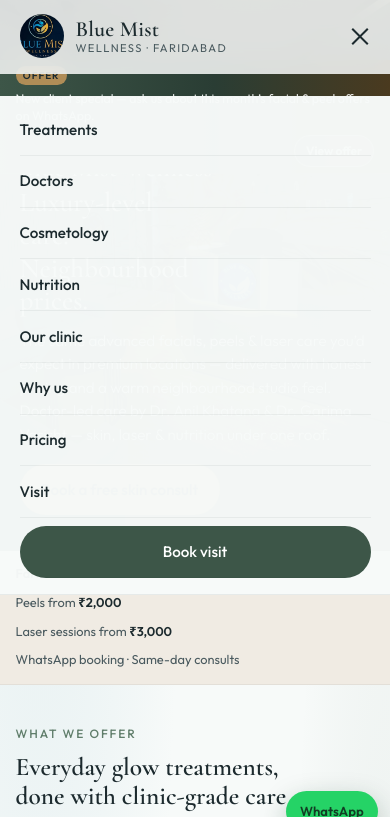
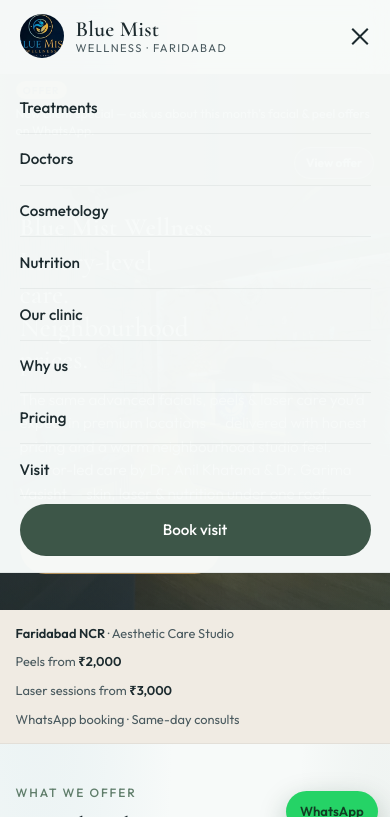
Before and after one commit to vlovewebsolutions/blue-mist-website, a plain HTML site: page index.html in a window 390 px wide. Both pictures are taken after a click on the button "Open menu". Shown: the top 817 px of the page. Drawn offline with nearby package versions, Linux system fonts and the light colour scheme.

Commit message:
Updated the bluemist welness website code

```diff
--- a/index.html
+++ b/index.html
@@ -34,7 +34,9 @@
       <span></span><span></span>
     </button>
   </header>
+  <div class="header-spacer" id="headerSpacer" aria-hidden="true"></div>
 
+  <main>
     <!-- Offer text is driven by offers.json — edit that file for campaigns. -->
     <aside class="promo-bar" id="promo" aria-label="Current offer" hidden>
       <div class="promo-bar-inner">
@@ -42,11 +44,10 @@
           <span class="promo-label">Offer</span>
           <span class="promo-message">New client special — ask us about this month’s facial &amp; peel offers on WhatsApp.</span>
         </p>
-      <a class="promo-cta" href="https://wa.me/919821289111?text=Hi%20Blue%20Mist%2C%20I%20want%20to%20know%20about%20current%20offers" target="_blank" rel="noopener">View offer</a>
+        <a class="promo-cta" href="https://wa.me/917827455800?text=Hi%20Blue%20Mist%2C%20I%20want%20to%20know%20about%20current%20offers" target="_blank" rel="noopener">View offer</a>
       </div>
     </aside>
 
-  <main>
     <section class="hero">
       <div class="hero-media" aria-hidden="true">
         <img
@@ -194,7 +195,7 @@
           </div>
           <p class="nutrition-cta-line">Ready for healthier, clearer skin — without the premium-location intimidation?</p>
           <div class="hero-actions nutrition-actions">
-            <a class="btn btn-primary" href="https://wa.me/919821289111?text=Hi%20Blue%20Mist%2C%20I%20want%20a%20skin%20consultation%20with%20Dr.%20Anil" target="_blank" rel="noopener">Book with Dr. Anil</a>
+            <a class="btn btn-primary" href="https://wa.me/917827455800?text=Hi%20Blue%20Mist%2C%20I%20want%20a%20skin%20consultation%20with%20Dr.%20Anil" target="_blank" rel="noopener">Book with Dr. Anil</a>
             <a class="btn btn-outline-dark" href="#book">Ask on WhatsApp</a>
           </div>
         </div>
@@ -240,7 +241,7 @@
           <p class="nutrition-skin"><strong>When nutrition meets skincare:</strong> skin is influenced by genetics, hormones, environment, skincare, nutrition and sleep. At Blue Mist, Dr.&nbsp;Anil’s aesthetic treatments target specific concerns while Dr.&nbsp;Garima&#8217;s nutrition &amp; lifestyle guidance supports the foundations - dietary adequacy, hydration, sleep and aftercare - for a more considered, personalised approach to skin health.</p>
           <p class="nutrition-cta-line">If you&#8217;re done obsessing over weight &amp; ready to feel good in your body again - you&#8217;re exactly where you need to be.</p>
           <div class="hero-actions nutrition-actions">
-            <a class="btn btn-primary" href="https://wa.me/919821289111?text=Hi%20Blue%20Mist%2C%20I%20want%20a%20nutrition%20consultation%20with%20Dr.%20Garima" target="_blank" rel="noopener">Book nutrition consult</a>
+            <a class="btn btn-primary" href="https://wa.me/917827455800?text=Hi%20Blue%20Mist%2C%20I%20want%20a%20nutrition%20consultation%20with%20Dr.%20Garima" target="_blank" rel="noopener">Book nutrition consult</a>
             <a class="btn btn-outline-dark" href="#book">Ask on WhatsApp</a>
           </div>
         </div>
@@ -364,8 +365,8 @@
           lifestyle goals — and we’ll suggest a practical plan that fits your budget.
         </p>
         <div class="book-actions">
-          <a class="btn btn-primary" href="https://wa.me/919821289111" target="_blank" rel="noopener">WhatsApp us</a>
-          <a class="btn btn-light" href="tel:+919821289111">Call studio</a>
+          <a class="btn btn-primary" href="https://wa.me/917827455800" target="_blank" rel="noopener">WhatsApp us</a>
+          <a class="btn btn-light" href="tel:+917827455800">Call studio</a>
           <a class="btn btn-light" href="https://www.instagram.com/cosmeticdorm/" target="_blank" rel="noopener">Instagram</a>
         </div>
       </div>
@@ -388,7 +389,7 @@
     </div>
   </footer>
 
-  <a class="whatsapp-float" href="https://wa.me/919821289111" target="_blank" rel="noopener" aria-label="Chat on WhatsApp">WhatsApp</a>
+  <a class="whatsapp-float" href="https://wa.me/917827455800" target="_blank" rel="noopener" aria-label="Chat on WhatsApp">WhatsApp</a>
 
   <script src="script.js"></script>
 </body>
--- a/offers.json
+++ b/offers.json
@@ -3,7 +3,7 @@
   "label": "Offer",
   "message": "New client special — ask us about this month’s facial & peel offers on WhatsApp.",
   "ctaText": "View offer",
-  "ctaUrl": "https://wa.me/919821289111?text=Hi%20Blue%20Mist%2C%20I%20want%20to%20know%20about%20current%20offers",
+  "ctaUrl": "https://wa.me/917827455800?text=Hi%20Blue%20Mist%2C%20I%20want%20to%20know%20about%20current%20offers",
   "startDate": "",
   "endDate": ""
 }
--- a/script.js
+++ b/script.js
@@ -2,6 +2,18 @@ const header = document.querySelector(".site-header");
 const toggle = document.getElementById("menuToggle");
 const nav = document.getElementById("nav");
 const promo = document.getElementById("promo");
+
+const headerSpacer = document.getElementById("headerSpacer");
+
+function syncHeaderOffset() {
+  if (!header) return;
+  const h = Math.ceil(header.getBoundingClientRect().height);
+  document.documentElement.style.setProperty("--header-offset", `${h}px`);
+  if (headerSpacer) headerSpacer.style.height = `${h}px`;
+}
+
+syncHeaderOffset();
+window.addEventListener("resize", syncHeaderOffset);
 
 window.addEventListener("scroll", () => {
   header.classList.toggle("scrolled", window.scrollY > 20);
@@ -59,6 +71,7 @@ function isOfferActive(offer) {
 function hidePromo() {
   promo?.setAttribute("hidden", "");
   document.body.classList.remove("has-promo");
+  syncHeaderOffset();
 }
 
 function showPromo(offer) {
@@ -72,11 +85,12 @@ function showPromo(offer) {
   if (message) message.textContent = offer.message?.trim() || "";
   if (cta) {
     cta.textContent = offer.ctaText?.trim() || "View offer";
-    cta.href = offer.ctaUrl?.trim() || "https://wa.me/919821289111";
+    cta.href = offer.ctaUrl?.trim() || "https://wa.me/917827455800";
   }
 
   promo.removeAttribute("hidden");
   document.body.classList.add("has-promo");
+  syncHeaderOffset();
 }
 
 async function loadOfferBanner() {
@@ -96,6 +110,7 @@ async function loadOfferBanner() {
     // Keep the HTML fallback text visible if fetch fails (e.g. file:// preview)
     promo.removeAttribute("hidden");
     document.body.classList.add("has-promo");
+    syncHeaderOffset();
   }
 }
 
--- a/styles.css
+++ b/styles.css
@@ -23,6 +23,7 @@
 
 html {
   scroll-behavior: smooth;
+  scroll-padding-top: calc(var(--header-offset, 72px) + 12px);
 }
 
 body {
@@ -68,12 +69,17 @@ a {
   background: rgba(247, 250, 249, 0.96);
 }
 
+.header-spacer {
+  height: var(--header-offset, 72px);
+  flex-shrink: 0;
+}
+
 .promo-bar {
-  position: fixed;
-  top: 68px;
-  left: 0;
-  right: 0;
-  z-index: 45;
+  position: relative;
+  top: auto;
+  left: auto;
+  right: auto;
+  z-index: 1;
   background: linear-gradient(90deg, #3d5648 0%, #2a3d34 55%, #4a3a1f 100%);
   color: #fff;
   border-bottom: 1px solid rgba(255,255,255,.08);
@@ -84,14 +90,15 @@ a {
 }
 
 body.has-promo .hero {
-  padding-top: 11rem;
+  padding-top: 2.5rem;
 }
+
 .promo-bar-inner {
   display: flex;
   align-items: center;
   justify-content: space-between;
-  gap: 1rem;
-  padding: .55rem 5vw;
+  gap: 0.75rem;
+  padding: .5rem 5vw;
   max-width: 1400px;
   margin: 0 auto;
 }
@@ -224,7 +231,7 @@ body.has-promo .hero {
   min-height: 100dvh;
   display: grid;
   align-items: end;
-  padding: 7rem 5vw 4.5rem;
+  padding: 3.5rem 5vw 4.5rem;
   color: var(--white);
   overflow: hidden;
 }
@@ -681,7 +688,7 @@ body.has-promo .hero {
 
   .nav {
     position: fixed;
-    inset: 108px 0 auto;
+    inset: var(--header-offset, 64px) 0 auto;
     flex-direction: column;
     align-items: stretch;
     gap: 0;
@@ -720,12 +727,12 @@ body.has-promo .hero {
 
   .hero {
     min-height: auto;
-    padding: 7.25rem 5vw 2.25rem;
+    padding: 2rem 5vw 2.25rem;
     align-items: end;
   }
 
   body.has-promo .hero {
-    padding-top: 9.75rem;
+    padding-top: 1.75rem;
   }
 
   .hero-content {
@@ -754,15 +761,19 @@ body.has-promo .hero {
     overflow: hidden;
   }
 
-  .promo-bar {
-    top: 60px;
-  }
-
   .promo-bar-inner {
     flex-direction: row;
     align-items: center;
-    gap: 0.65rem;
-    padding: 0.4rem 4vw;
+    flex-wrap: nowrap;
+    gap: 0.5rem;
+    padding: 0.45rem 4vw;
+  }
+
+  .promo-message {
+    display: -webkit-box;
+    -webkit-line-clamp: 2;
+    -webkit-box-orient: vertical;
+    overflow: hidden;
   }
 
   .promo-text {
@@ -845,13 +856,9 @@ body.has-promo .hero {
   }
 
   .nav {
-    inset: 96px 0 auto;
-    max-height: calc(100dvh - 96px);
+    inset: var(--header-offset, 64px) 0 auto;
+    max-height: calc(100dvh - var(--header-offset, 64px));
     overflow-y: auto;
-  }
-
-  body:not(.has-promo) .nav {
-    inset: 60px 0 auto;
   }
 }
 
```
Lines whose indentation alone changed are shown as unchanged.
